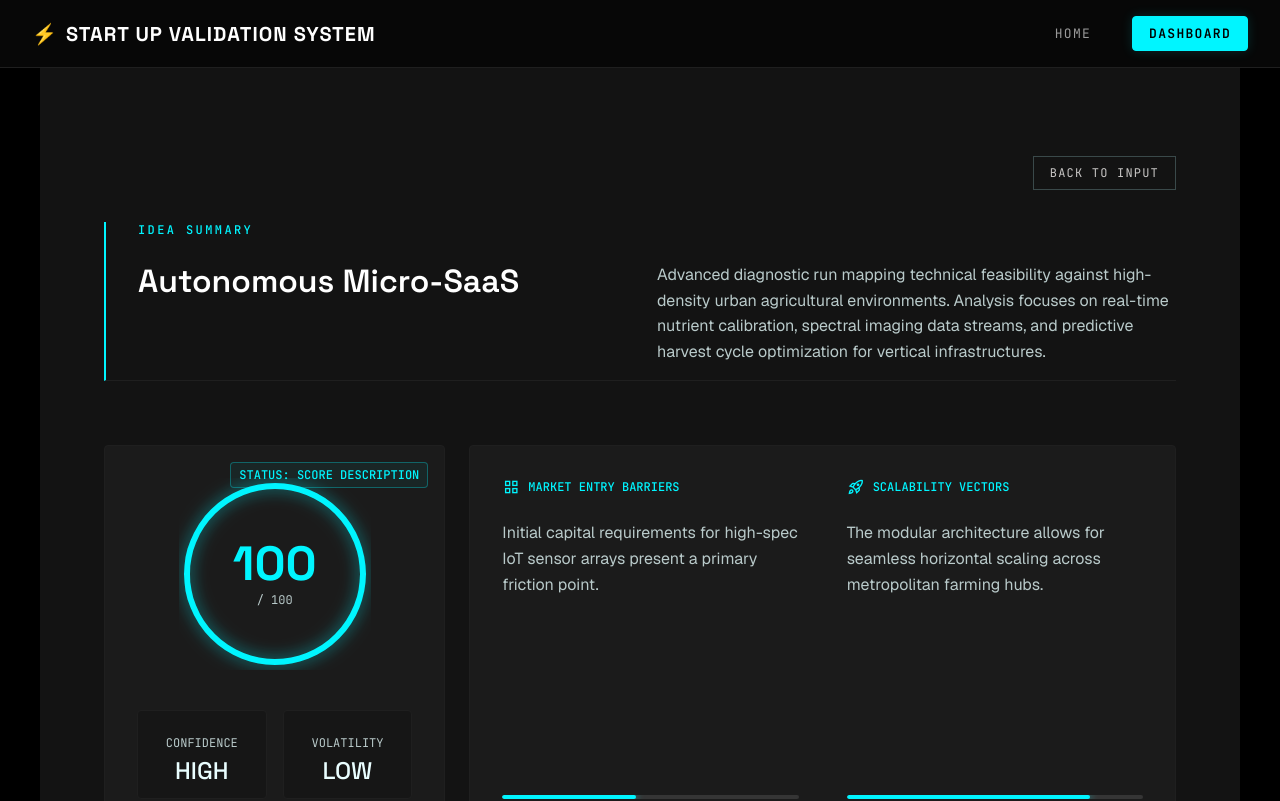
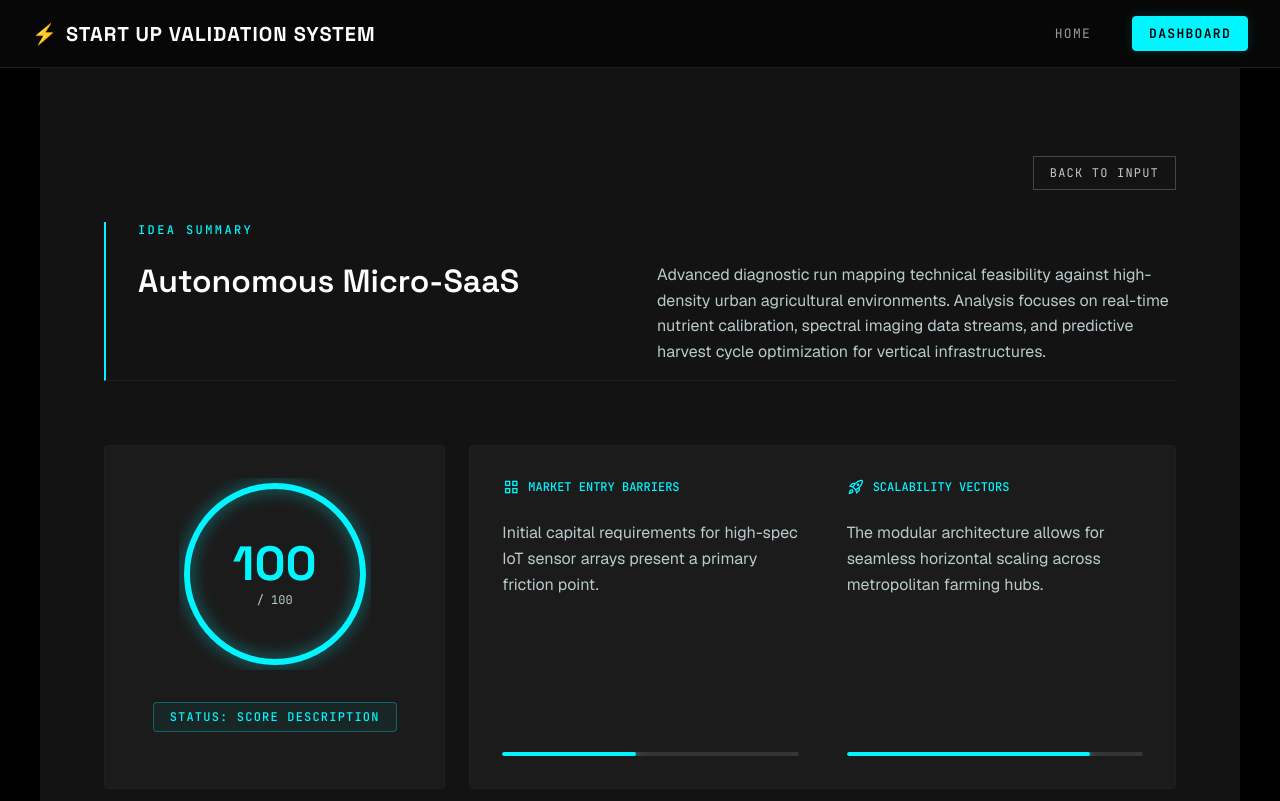
Before and after one commit to fabriziodeltufo/react-startup-val, a React (Vite) app: page /dashboard in a window 1280 px wide. Shown: the top 801 px of the page. Built offline with nearby package versions, Linux system fonts and the light colour scheme.

Commit message:
refactor: simplify dashboard gauge UI by removing breakdown metrics and repositioning status description

```diff
--- a/src/components/DashBoard.jsx
+++ b/src/components/DashBoard.jsx
@@ -77,10 +77,6 @@ function DashBoard() {
         <div className="dashboard-grid">
           {/* Success Score Gauge Card */}
           <section className="gauge-card">
-            <div className="gauge-status">
-              Status: {dashboardData.successScore.description || "Verified"}
-            </div>
-
             <div className="gauge-svg-container">
               <svg className="gauge-svg" viewBox="0 0 192 192">
                 <circle className="gauge-circle-bg" cx="96" cy="96" r="88" />
@@ -98,16 +94,11 @@ function DashBoard() {
               </div>
             </div>
 
-            <div className="score-breakdown">
-              <div className="breakdown-box">
-                <p className="breakdown-label">Confidence</p>
-                <p className="breakdown-val">HIGH</p>
-              </div>
-              <div className="breakdown-box">
-                <p className="breakdown-label">Volatility</p>
-                <p className="breakdown-val">LOW</p>
-              </div>
+            <div className="gauge-description">
+              STATUS: {dashboardData.successScore.description || "Verified"}
             </div>
+
+
           </section>
 
           {/* Difficulty Analysis Section */}
--- a/src/components/style/DashBoard.css
+++ b/src/components/style/DashBoard.css
@@ -134,19 +134,20 @@
   }
 }
 
-.gauge-status {
-  position: absolute;
-  top: 16px;
-  right: 16px;
+.gauge-description {
   font-family: 'JetBrains Mono', monospace;
   font-size: 12px;
   font-weight: 500;
   color: #00f5ff;
   border: 1px solid rgba(0, 245, 255, 0.3);
-  padding: 4px 8px;
+  padding: 6px 16px;
   background-color: rgba(0, 245, 255, 0.05);
   border-radius: 4px;
   text-transform: uppercase;
+  letter-spacing: 0.1em;
+  margin-top: 8px;
+  margin-bottom: 24px;
+  text-align: center;
 }
 
 .gauge-svg-container {
```
